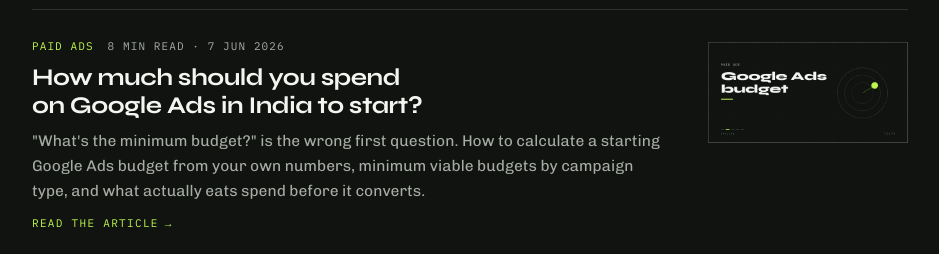
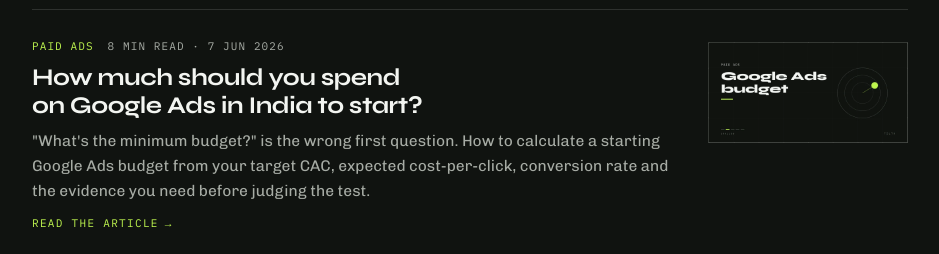
Before and after one commit to sarveshpandey1/tilth-website, a website: page insights/index.html in a window 1280 px wide. Shown: the part 3700-3954 px from the top of the page, without its empty margins (332-1271 px from the left). Drawn offline with Linux system fonts and the light colour scheme.

Commit message:
Regenerate Insights hub excerpt

```diff
--- a/insights/index.html
+++ b/insights/index.html
@@ -434,7 +434,7 @@ window.__tilthAnalyticsConsent=c;if(c==='granted')window.__tilthEnableGa();})();
         <li data-cat="paid-ads"><a data-entry href="/insights/google-ads-budget-india-startups/">
           <span data-emeta data-meta><span data-ecat>Paid Ads</span><span>8 min read · 7 Jun 2026</span></span>
           <h2 data-etitle>How much should you spend on Google Ads in India to start?</h2>
-          <p data-eex>"What's the minimum budget?" is the wrong first question. How to calculate a starting Google Ads budget from your own numbers, minimum viable budgets by campaign type, and what actually eats spend before it converts.</p>
+          <p data-eex>"What's the minimum budget?" is the wrong first question. How to calculate a starting Google Ads budget from your target CAC, expected cost-per-click, conversion rate and the evidence you need before judging the test.</p>
           <span data-ego>Read the article <span aria-hidden="true">&rarr;</span></span>
           <span data-thumb aria-hidden="true"><img class="blog-card__media" src="/assets/insight-cards/google-ads-budget-india-startups.webp" alt="" loading="lazy" width="1200" height="630"></span>
         </a></li>
```
